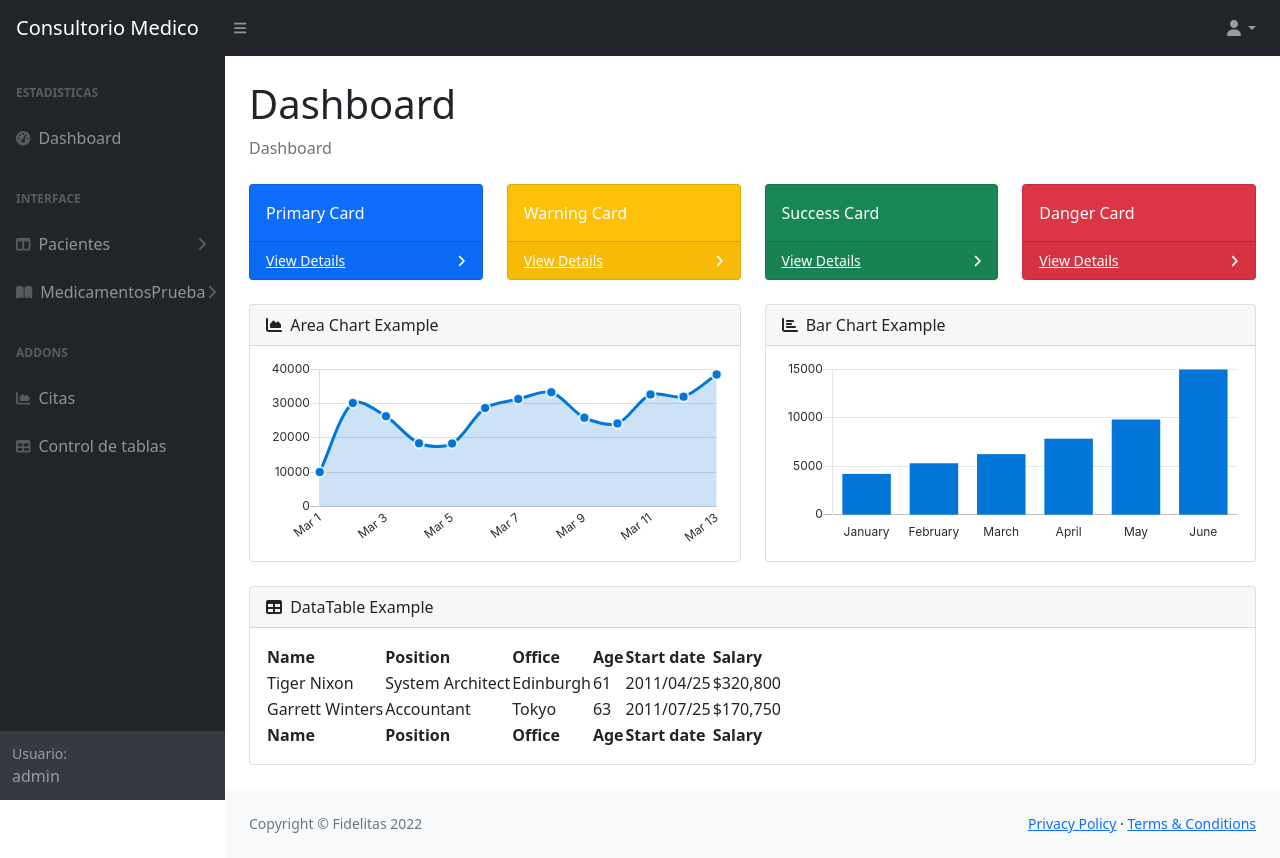
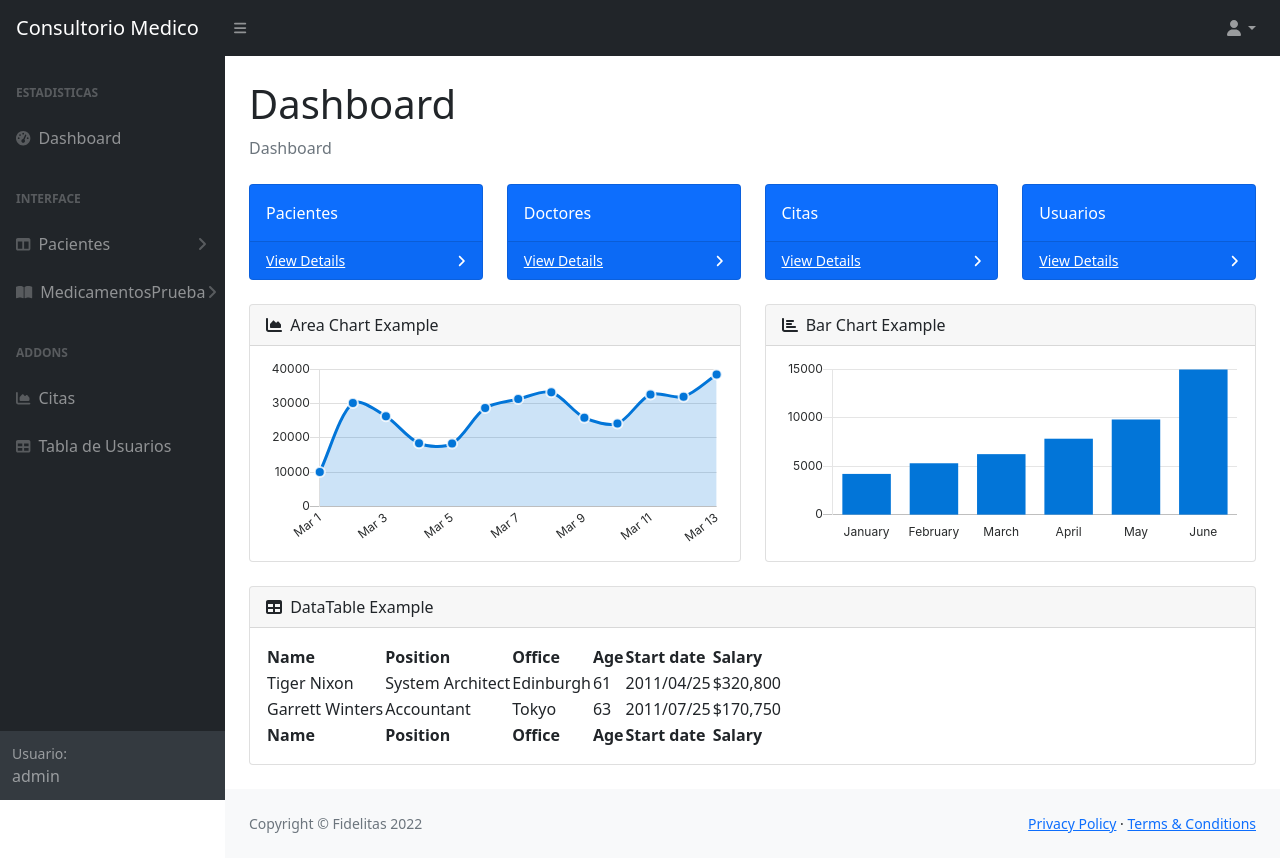
Before and after one commit to 98cordoba/AmbienteWebllCuatri2022, a PHP site: page /principal.php in a window 1280 px wide. Run offline with PHP 8.4, Linux system fonts and the light colour scheme; a user stored in the database is signed in; some libraries are stand-ins or nearby versions.

Commit message:
Tabla de usuarios y login funcional

```diff
--- a/consultorioMedico/principal.php
+++ b/consultorioMedico/principal.php
@@ -1,10 +1,11 @@
 <?php
  session_start(); #Necesario para utilizar sesiones
- if (!isset($_SESSION['idUsuario'])) { #si no existe sesion activa redirecciona al login
+ if (!isset($_SESSION['idUsuarios'])) { #si no existe sesion activa redirecciona al login
     header("Location: index.php");
  }
  $nombreUsuario = $_SESSION['nombre'];
  $tipoUsuario = $_SESSION['tipoUsuario'];
+
 ?>
 <!DOCTYPE html>
 <html lang="en">
@@ -22,7 +23,7 @@
     <body class="sb-nav-fixed">
         <nav class="sb-topnav navbar navbar-expand navbar-dark bg-dark"> <!--Barra de navegacion -->
             <!-- Navbar Brand-->
-            <a class="navbar-brand ps-3" href="index.html">Consultorio Medico</a>
+            <a class="navbar-brand ps-3" href="principal.php">Consultorio Medico</a>
             <!-- Sidebar Toggle-->
             <button class="btn btn-link btn-sm order-1 order-lg-0 me-4 me-lg-0" id="sidebarToggle" href="#!"><i class="fas fa-bars"></i></button>
             <ul class="navbar-nav ms-auto ms-auto me-0 me-md-3 my-2 my-md-0">
@@ -96,9 +97,9 @@
                                 <div class="sb-nav-link-icon"><i class="fas fa-chart-area"></i></div>
                                 Citas
                             </a>
-                            <a class="nav-link" href="tabla.php">
+                            <a class="nav-link" href="tablaUsuarios.php">
                                 <div class="sb-nav-link-icon"><i class="fas fa-table"></i></div>
-                                Control de tablas
+                                Tabla de Usuarios
                             </a>
                         </div>
                     </div>
@@ -118,7 +119,7 @@
                         <div class="row">
                             <div class="col-xl-3 col-md-6">
                                 <div class="card bg-primary text-white mb-4">
-                                    <div class="card-body">Primary Card</div>
+                                    <div class="card-body">Pacientes</div>
                                     <div class="card-footer d-flex align-items-center justify-content-between">
                                         <a class="small text-white stretched-link" href="#">View Details</a>
                                         <div class="small text-white"><i class="fas fa-angle-right"></i></div>
@@ -126,8 +127,8 @@
                                 </div>
                             </div>
                             <div class="col-xl-3 col-md-6">
-                                <div class="card bg-warning text-white mb-4">
-                                    <div class="card-body">Warning Card</div>
+                                <div class="card bg-primary text-white mb-4">
+                                    <div class="card-body">Doctores</div>
                                     <div class="card-footer d-flex align-items-center justify-content-between">
                                         <a class="small text-white stretched-link" href="#">View Details</a>
                                         <div class="small text-white"><i class="fas fa-angle-right"></i></div>
@@ -135,8 +136,8 @@
                                 </div>
                             </div>
                             <div class="col-xl-3 col-md-6">
-                                <div class="card bg-success text-white mb-4">
-                                    <div class="card-body">Success Card</div>
+                                <div class="card bg-primary text-white mb-4">
+                                    <div class="card-body">Citas</div>
                                     <div class="card-footer d-flex align-items-center justify-content-between">
                                         <a class="small text-white stretched-link" href="#">View Details</a>
                                         <div class="small text-white"><i class="fas fa-angle-right"></i></div>
@@ -144,10 +145,10 @@
                                 </div>
                             </div>
                             <div class="col-xl-3 col-md-6">
-                                <div class="card bg-danger text-white mb-4">
-                                    <div class="card-body">Danger Card</div>
+                                <div class="card bg-primary text-white mb-4">
+                                    <div class="card-body">Usuarios</div>
                                     <div class="card-footer d-flex align-items-center justify-content-between">
-                                        <a class="small text-white stretched-link" href="#">View Details</a>
+                                        <a class="small text-white stretched-link" href="tablaUsuarios.php">View Details</a>
                                         <div class="small text-white"><i class="fas fa-angle-right"></i></div>
                                     </div>
                                 </div>
```
Also changed, not shown: consultorioMedico/tablaUsuarios.php (renamed from consultorioMedico/tabla.php, +16 -15 lines).
